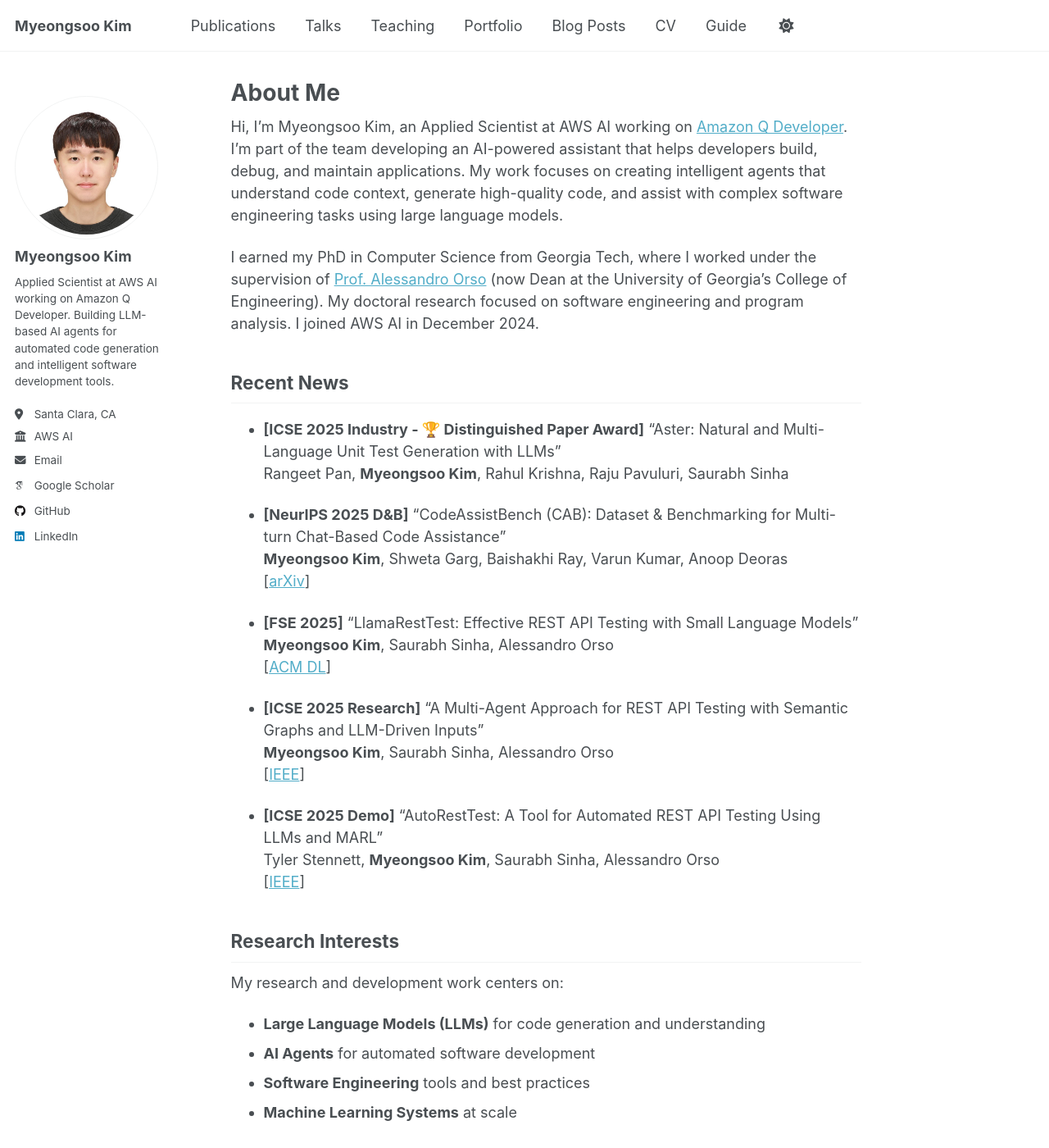
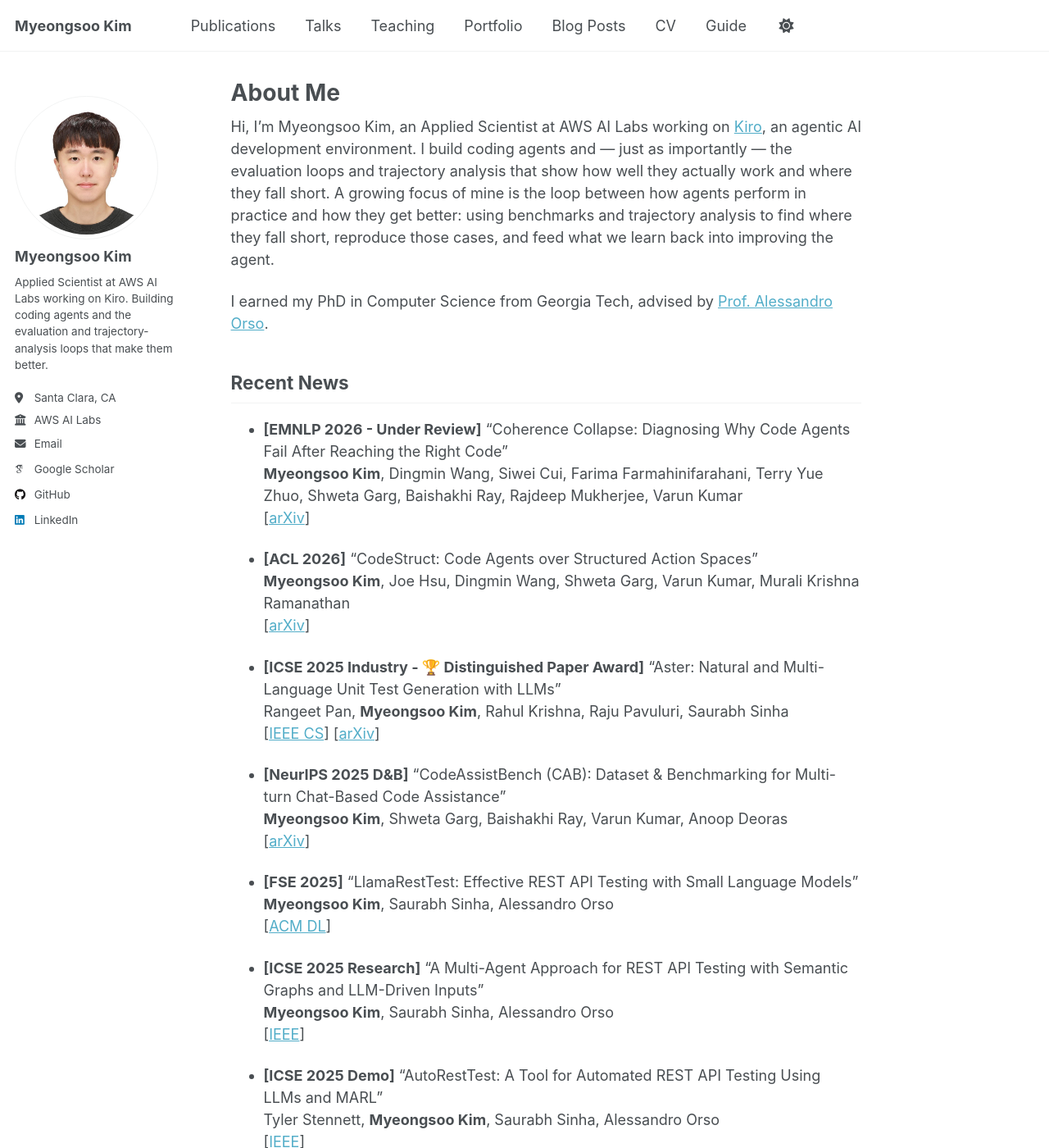
Before and after one commit to codingsoo/codingsoo.github.io, a Jekyll site: the page built from _pages/about.md, in a window 1280 px wide and 1400 px high. Shown: the whole window at 82% size. Built offline with Jekyll 4.4.1, drawn with Linux system fonts in a browser that asks for light colours; some web fonts are replaced; a script that is not in the unit is left out; some of the changed text lies outside the part shown.

Commit message:
Update profile: Kiro/AWS AI Labs, add CodeStruct & Coherence Collapse, re-slant interests

```diff
--- a/_config.yml
+++ b/_config.yml
@@ -12,7 +12,7 @@ site_theme               : "default" # Currently available options are "default"
 title                    : "Myeongsoo Kim"
 title_separator          : "-"
 name                     : &name "Myeongsoo Kim"
-description              : &description "Applied Scientist at AWS AI working on Amazon Q Developer"
+description              : &description "Applied Scientist at AWS AI Labs working on Kiro"
 url                      : https://codingsoo.github.io
 baseurl                  : "" # the subpath of your site, e.g. "/blog"
 repository               : "codingsoo/codingsoo.github.io"
@@ -25,9 +25,9 @@ author:
   avatar           : "profile.jpg"
   name             : "Myeongsoo Kim"
   pronouns         : # example: "she/her"
-  bio              : "Applied Scientist at AWS AI working on Amazon Q Developer. Building LLM-based AI agents for automated code generation and intelligent software development tools."
+  bio              : "Applied Scientist at AWS AI Labs working on Kiro. Building coding agents and the evaluation and trajectory-analysis loops that make them better."
   location         : "Santa Clara, CA"
-  employer         : "AWS AI"
+  employer         : "AWS AI Labs"
   uri              : # URL
   email            : "codingsoo93@gmail.com"
 
--- a/_pages/about.md
+++ b/_pages/about.md
@@ -7,14 +7,23 @@ redirect_from:
   - /about.html
 ---
 
-Hi, I'm Myeongsoo Kim, an Applied Scientist at AWS AI working on [Amazon Q Developer](https://aws.amazon.com/q/developer/). I'm part of the team developing an AI-powered assistant that helps developers build, debug, and maintain applications. My work focuses on creating intelligent agents that understand code context, generate high-quality code, and assist with complex software engineering tasks using large language models.
+Hi, I'm Myeongsoo Kim, an Applied Scientist at AWS AI Labs working on [Kiro](https://kiro.dev), an agentic AI development environment. I build coding agents and — just as importantly — the evaluation loops and trajectory analysis that show how well they actually work and where they fall short. A growing focus of mine is the loop between how agents perform in practice and how they get better: using benchmarks and trajectory analysis to find where they fall short, reproduce those cases, and feed what we learn back into improving the agent.
 
-I earned my PhD in Computer Science from Georgia Tech, where I worked under the supervision of [Prof. Alessandro Orso](https://engineering.uga.edu/team_member/alex-orso/) (now Dean at the University of Georgia's College of Engineering). My doctoral research focused on software engineering and program analysis. I joined AWS AI in December 2024.
+I earned my PhD in Computer Science from Georgia Tech, advised by [Prof. Alessandro Orso](https://engineering.uga.edu/team_member/alex-orso/).
 
 ## Recent News
 
+- **[EMNLP 2026 - Under Review]** "Coherence Collapse: Diagnosing Why Code Agents Fail After Reaching the Right Code"
+  **Myeongsoo Kim**, Dingmin Wang, Siwei Cui, Farima Farmahinifarahani, Terry Yue Zhuo, Shweta Garg, Baishakhi Ray, Rajdeep Mukherjee, Varun Kumar
+  [[arXiv](https://arxiv.org/abs/2603.24631)]
+
+- **[ACL 2026]** "CodeStruct: Code Agents over Structured Action Spaces"
+  **Myeongsoo Kim**, Joe Hsu, Dingmin Wang, Shweta Garg, Varun Kumar, Murali Krishna Ramanathan
+  [[arXiv](https://arxiv.org/abs/2604.05407)]
+
 - **[ICSE 2025 Industry - 🏆 Distinguished Paper Award]** "Aster: Natural and Multi-Language Unit Test Generation with LLMs"
   Rangeet Pan, **Myeongsoo Kim**, Rahul Krishna, Raju Pavuluri, Saurabh Sinha
+  [[IEEE CS](https://www.computer.org/csdl/proceedings-article/icse-seip/2025/368500a413/29kKWccGpK8)] [[arXiv](https://arxiv.org/pdf/2409.03093)]
 
 - **[NeurIPS 2025 D&B]** "CodeAssistBench (CAB): Dataset & Benchmarking for Multi-turn Chat-Based Code Assistance"
   **Myeongsoo Kim**, Shweta Garg, Baishakhi Ray, Varun Kumar, Anoop Deoras
@@ -34,11 +43,11 @@ I earned my PhD in Computer Science from Georgia Tech, where I worked under the
 
 ## Research Interests
 
-My research and development work centers on:
+My work centers on:
+- **Coding agents** for real software engineering tasks
+- **Evaluation loops and benchmarks** for measuring agent performance
+- **Trajectory analysis and failure diagnosis** for coding agents
 - **Large Language Models (LLMs)** for code generation and understanding
-- **AI Agents** for automated software development
-- **Software Engineering** tools and best practices
-- **Machine Learning Systems** at scale
 
 ## Publications
 
```
